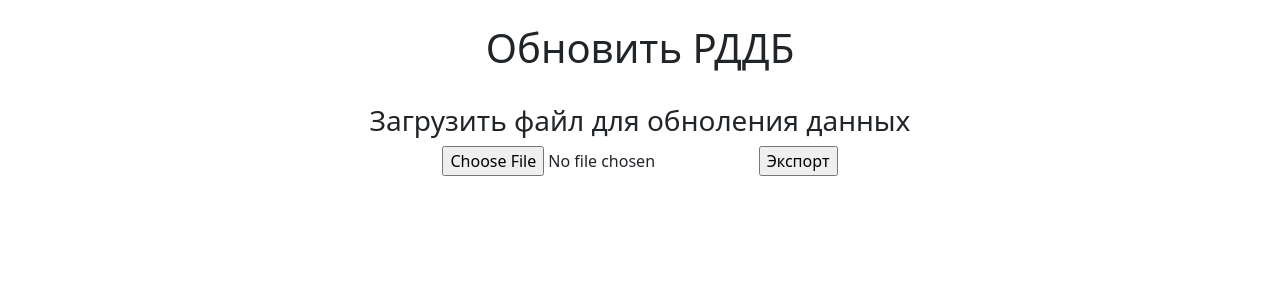
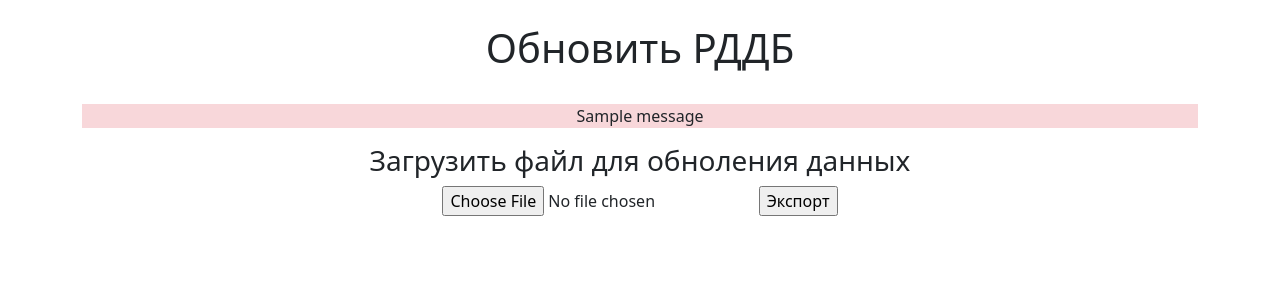
Before and after one commit to belousovsergey56/gurtam, a Flask app: page /update_info in a window 1280 px wide. Shown: the part 73-373 px from the top of the page. Run offline with Flask 3, Linux system fonts and the light colour scheme; a user stored in the database is signed in; one stand-in notice (Sample message) is shown; some libraries are stand-ins or nearby versions.

Commit message:
add flash message

```diff
--- a/templates/update_info.html
+++ b/templates/update_info.html
@@ -5,7 +5,15 @@
 {% block body %}
     <h1 class="text-center">Обновить РДДБ</h1>
 <br>
+<div class="container">
 <form method="post" enctype="multipart/form-data">
+    {% with messages = get_flashed_messages() %}
+    {% if messages: %}
+    {% for message in messages: %}
+    <p class="flash-message bg-danger-subtle">{{ message }}</p>
+    {% endfor %}
+    {% endif %}
+    {% endwith %}
     {{ form.csrf_token }}
     <h3 class="text-center">Загрузить файл для обноления данных</h3>
     <p class="text-center">
@@ -13,4 +21,5 @@
         {{ form.submit }}
     </p>
 </form>
+</div>
 {% endblock %}
```
Also changed, not shown: templates/export_fms4.html (+7 -0 lines).
